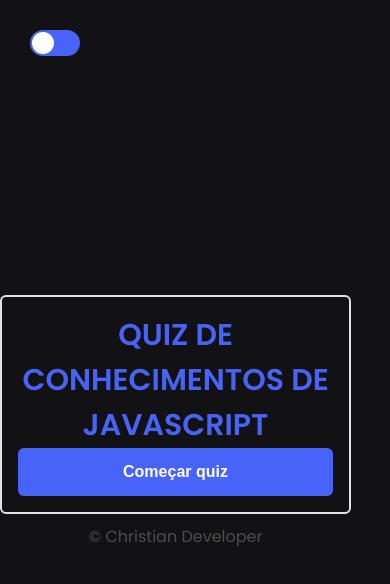
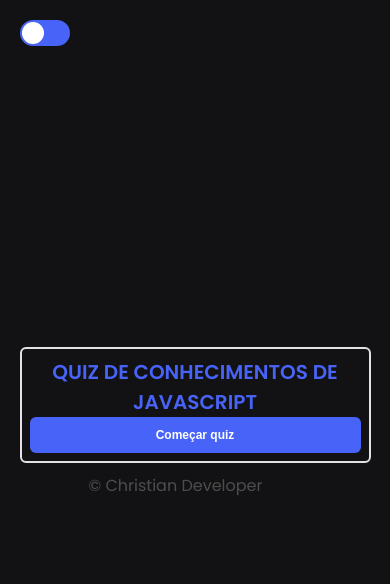
Before and after one commit to OnlyChristianDev/Quiz-in-JavaScript, a plain HTML site: page index.html in a window 390 px wide. Drawn offline with Linux system fonts and the light colour scheme.

Commit message:
Update style.css

```diff
--- a/style.css
+++ b/style.css
@@ -21,7 +21,7 @@ body {
     width: 100vw;
 }
 .container {
-    background-color: #121214 ;
+    background-color: #121214;
     width: 90%;
     max-width: 800px;
     border: 2px solid #e1e1e6;
@@ -31,6 +31,7 @@ body {
     flex-direction: column;
     justify-content: center;
     align-items: center;
+    margin: auto;
 }
 .questions-container {
     width: 100%;
@@ -188,3 +189,33 @@ body.white.correct {
 body.white.wrong {
     background-color:rgb(102, 18, 18);
 }
+
+@media (max-width: 480px) {
+    .container {
+        padding: 8px;
+    }
+
+    .phrase {
+        font-size: 20px;
+    }
+
+    .question {
+        font-size: 18px;
+    }
+
+    .button {
+        font-size: 12px;
+        padding: 0 16px;
+        height: 36px;
+    }
+
+    .reload {
+        font-size: 12px;
+        padding: 0 16px;
+        height: 36px;
+    }
+
+    header {
+        padding: 20px;
+    }
+}
```
